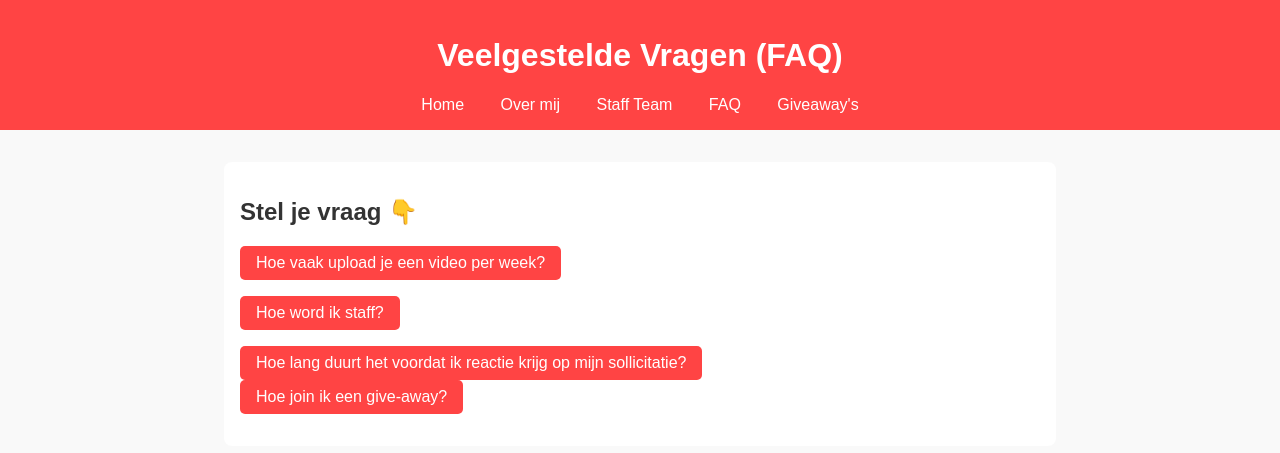
After one commit to Wesley1234567891011/ThommieTV-Website, a PHP site: page /faq.html in a window 1280 px wide. The commit adds this page. Shown: the top 453 px of the page. Run offline with PHP 8.4, Linux system fonts and the light colour scheme.

Commit message:
Add files via upload

```diff
--- /dev/null
+++ b/faq.html
@@ -0,0 +1,49 @@
+<!DOCTYPE html>
+<html lang="nl">
+<head>
+  <meta charset="UTF-8">
+  <title>Veelgestelde Vragen - ThommieTV</title>
+  <link rel="stylesheet" href="style.css">
+  <script>
+    function toggleAnswer(id) {
+      const answer = document.getElementById(id);
+      answer.style.display = answer.style.display === "none" ? "block" : "none";
+    }
+  </script>
+</head>
+<body>
+  <header>
+    <h1>Veelgestelde Vragen (FAQ)</h1>
+    <nav>
+      <a href="index.html">Home</a>
+      <a href="over.html">Over mij</a>
+      <a href="staff.html">Staff Team</a>
+      <a href="faq.html">FAQ</a>
+      <a href="giveaway.html">Giveaway's</a>
+    </nav>
+  </header>
+
+  <main>
+    <h2>Stel je vraag 👇</h2>
+
+    <div class="faq-item">
+      <button onclick="toggleAnswer('a1')">Hoe vaak upload je een video per week?</button>
+      <p id="a1" style="display: none;">Ik heb geen vast upload schema abonneer zodat je een melding krijgt wanneer ik een video upload.</p>
+    </div>
+
+    <div class="faq-item">
+      <button onclick="toggleAnswer('a2')">Hoe word ik staff?</button>
+      <p id="a2" style="display: none;">Join de discord ga naar het kanaal sollicitaties klik op maak een selectie en klik op moderator, vul alle antwoorden in en wacht op antwoord.</p>
+    </div>
+
+    <div class="faq-item">
+      <button onclick="toggleAnswer('a3')">Hoe lang duurt het voordat ik reactie krijg op mijn sollicitatie?</button>
+      <p id="a3" style="display: none;">U krijgt binnen een week antwoord op uw sollicitatie ook als u niet bent aangenomen.</p>
+
+    <div class="faq-item">
+      <button onclick="toggleAnswer('a4')">Hoe join ik een give-away?</button>
+      <p id="a4" style="display: none;">Ga naar ThommieTV.nl/giveaway. en vul je informatie in.</p>
+    </div>
+  </main>
+</body>
+</html>
--- a/index.html
+++ b/index.html
@@ -12,6 +12,8 @@
       <a href="index.html">Home</a>
       <a href="over.html">Over mij</a>
       <a href="staff.html">Staff Team</a>
+      <a href="faq.html">FAQ</a>
+      <a href="giveaway.html">Giveaway's</a>
     </nav>
   </header>
 
--- a/over.html
+++ b/over.html
@@ -12,6 +12,8 @@
       <a href="index.html">Home</a>
       <a href="over.html">Over mij</a>
       <a href="staff.html">Staff Team</a>
+      <a href="faq.html">FAQ</a>
+      <a href="giveaway.html">Giveaway's</a>
     </nav>
   </header>
 
--- a/staff.html
+++ b/staff.html
@@ -12,6 +12,8 @@
       <a href="index.html">Home</a>
       <a href="over.html">Over mij</a>
       <a href="staff.html">Staff Team</a>
+      <a href="faq.html">FAQ</a>
+      <a href="giveaway.html">Giveaway's</a>
     </nav>
   </header>
 
@@ -19,18 +21,21 @@
     <div class="staff-lid">
       <img src="ThommieTV.jpg" alt="ThommieTV">
       <h3>ThommieTV – Eigenaar </h3>
+      <br>
       <p> Zorgt voor de beste video's!</p>
     </div>
 
     <div class="staff-lid">
       <img src="Gamefan999.jpg" alt="Gamefan999">
       <h3>Gamefan999 – Manager, Developer </h3>
+      <br>
       <p> Maakt alle coole bots en deze website!</p>
     </div>
 
     <div class="staff-lid">
       <img src="wokoda.png" alt="Wokoda">
       <h3>Wokoda – Manager, Belg </h3>
+      <br>
       <p> Zorgt goed voor de discord en is een belg.</p>
     </div>
   </main>
--- a/style.css
+++ b/style.css
@@ -36,7 +36,12 @@ main {
 .staff-lid {
   display: flex;
   align-items: center;
-  margin-bottom: 1.5rem;
+  margin-bottom: 0.5rem;
+}
+
+.staff-lid h3 {
+  display: block;
+  margin-bottom: 1rem;
 }
 
 .staff-lid img {
@@ -59,3 +64,42 @@ main {
   margin: 1rem 0;
   text-align: center;
 }
+
+.faq-item {
+  margin-bottom: 1rem;
+}
+
+.faq-item button {
+  background: #ff4444;
+  color: white;
+  border: none;
+  padding: 0.5rem 1rem;
+  font-size: 1rem;
+  cursor: pointer;
+  border-radius: 5px;
+}
+
+.faq-item p {
+  margin: 0.5rem 0 1rem 0;
+  padding: 0.5rem;
+  background-color: #f1f1f1;
+  border-left: 4px solid #ff4444;
+}
+
+form input, form textarea {
+  width: 100%;
+  padding: 0.5rem;
+  margin-top: 0.2rem;
+  border: 1px solid #ccc;
+  border-radius: 5px;
+}
+
+form button {
+  margin-top: 1rem;
+  background: #28a745;
+  color: white;
+  padding: 0.5rem 1rem;
+  border: none;
+  border-radius: 5px;
+  cursor: pointer;
+}
```
Also changed, not shown: giveaway.html (added, +35 -0 lines).
